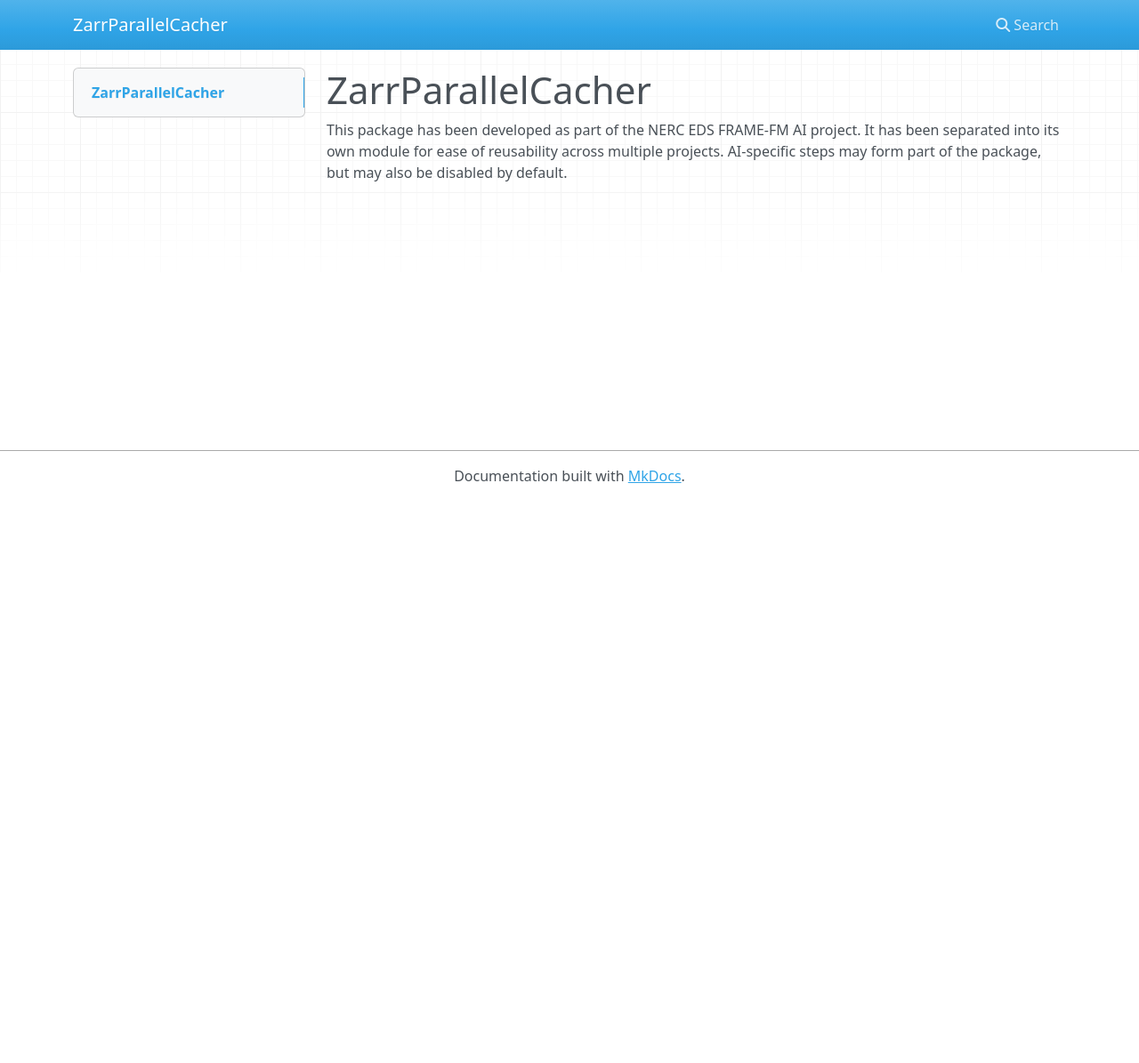
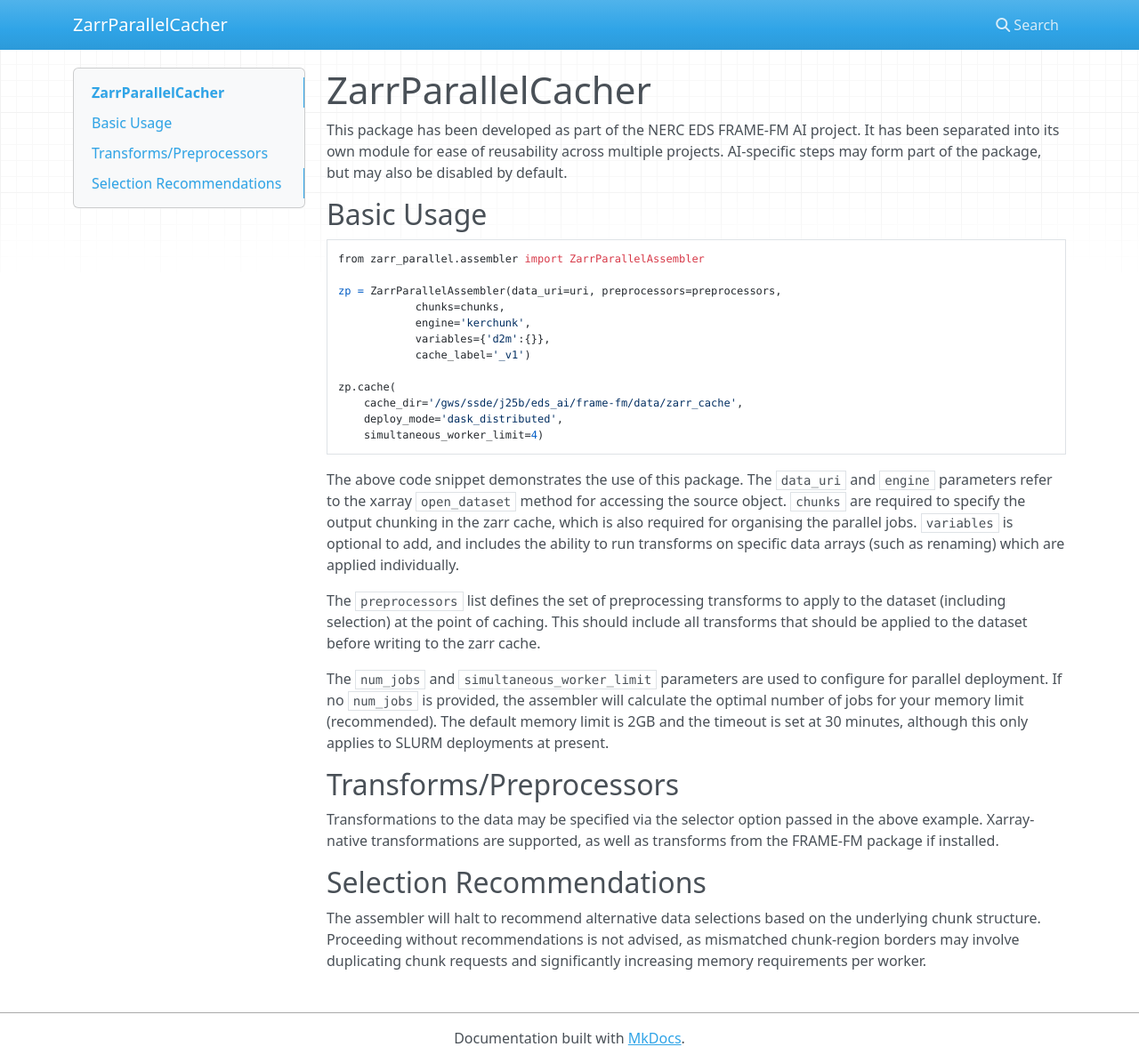
Before and after one commit to NERC-EDS/ZarrParallelCacher, an MkDocs documentation site: the page built from docs/index.md, in a window 1280 px wide and 1195 px high. Shown: the whole window at 89% size. Built offline with MkDocs 1.6.1, drawn with Linux system fonts in a browser that asks for light colours; nearby versions of some CDN libraries.

````diff
--- a/docs/index.md
+++ b/docs/index.md
@@ -1,3 +1,32 @@
 # ZarrParallelCacher
 
 This package has been developed as part of the NERC EDS FRAME-FM AI project. It has been separated into its own module for ease of reusability across multiple projects. AI-specific steps may form part of the package, but may also be disabled by default.
+
+## Basic Usage
+
+```
+from zarr_parallel.assembler import ZarrParallelAssembler
+
+zp = ZarrParallelAssembler(data_uri=uri, preprocessors=preprocessors,
+            chunks=chunks,
+            engine='kerchunk',
+            variables={'d2m':{}},
+            cache_label='_v1')
+
+zp.cache(
+    cache_dir='/gws/ssde/j25b/eds_ai/frame-fm/data/zarr_cache',
+    deploy_mode='dask_distributed',
+    simultaneous_worker_limit=4)
+```
+
+The above code snippet demonstrates the use of this package. The `data_uri` and `engine` parameters refer to the xarray `open_dataset` method for accessing the source object. `chunks` are required to specify the output chunking in the zarr cache, which is also required for organising the parallel jobs. `variables` is optional to add, and includes the ability to run transforms on specific data arrays (such as renaming) which are applied individually.
+
+The `preprocessors` list defines the set of preprocessing transforms to apply to the dataset (including selection) at the point of caching. This should include all transforms that should be applied to the dataset before writing to the zarr cache.
+
+The `num_jobs` and `simultaneous_worker_limit` parameters are used to configure for parallel deployment. If no `num_jobs` is provided, the assembler will calculate the optimal number of jobs for your memory limit (recommended). The default memory limit is 2GB and the timeout is set at 30 minutes, although this only applies to SLURM deployments at present.
+
+## Transforms/Preprocessors
+Transformations to the data may be specified via the selector option passed in the above example. Xarray-native transformations are supported, as well as transforms from the FRAME-FM package if installed.
+
+## Selection Recommendations
+The assembler will halt to recommend alternative data selections based on the underlying chunk structure. Proceeding without recommendations is not advised, as mismatched chunk-region borders may involve duplicating chunk requests and significantly increasing memory requirements per worker.
````
